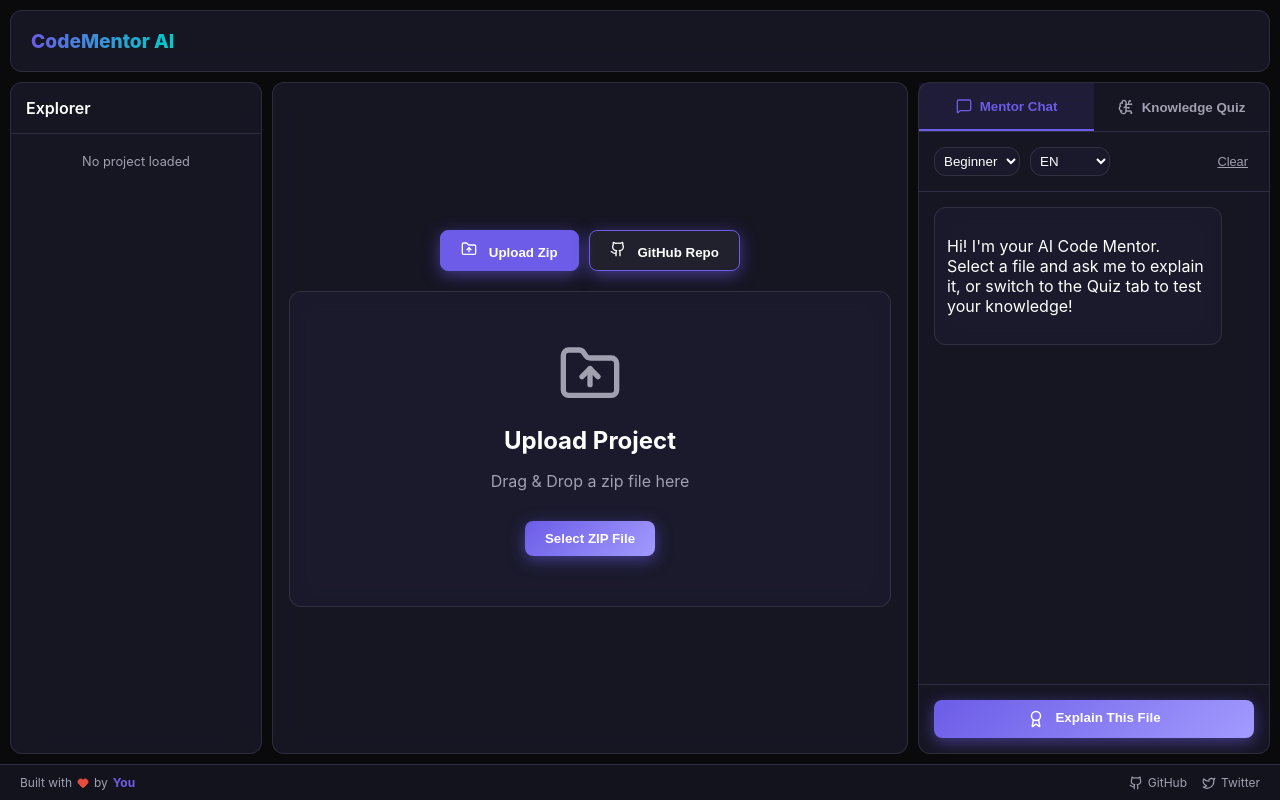
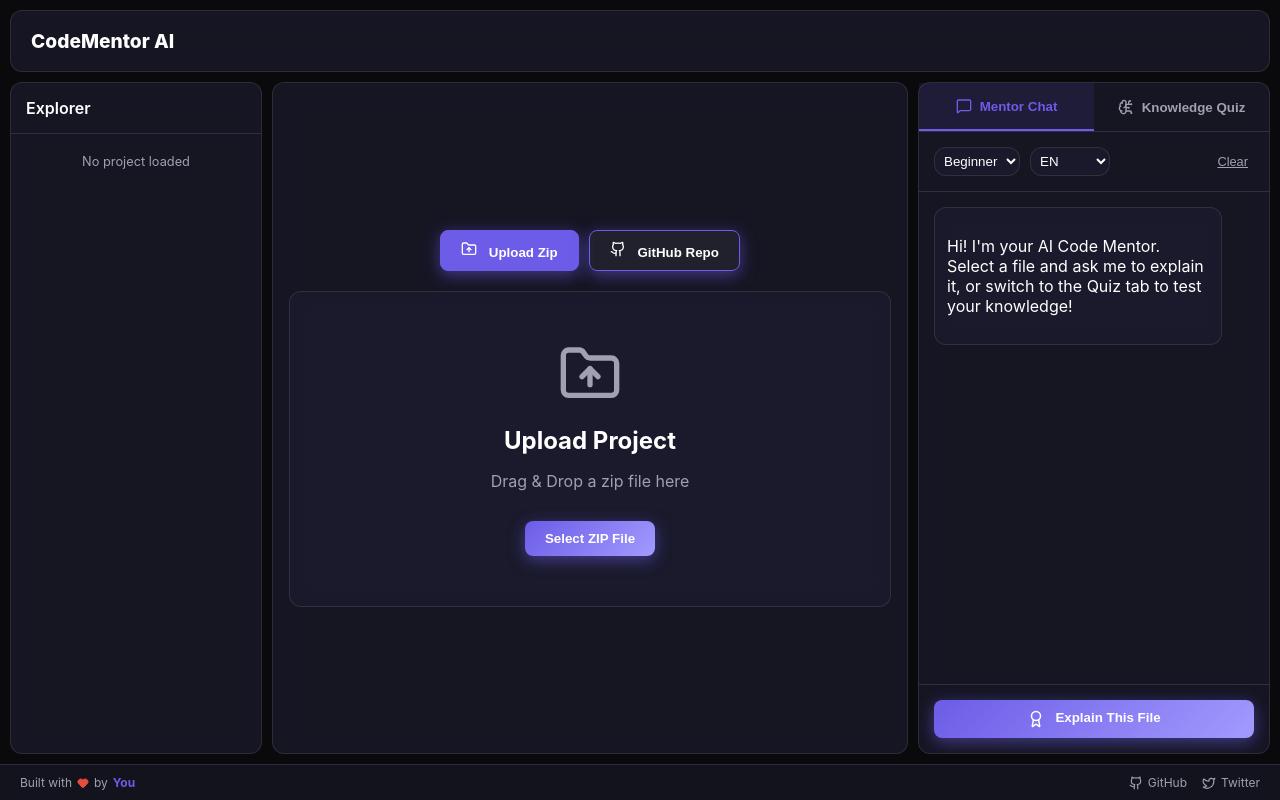
Before and after one commit to Priyanshug254/explain_my_code, a React app in the folder frontend/: page / in a window 1280 px wide. Built offline with nearby package versions, Linux system fonts and the light colour scheme; the HTML template or start-up script is replaced by a standard one.

Commit message:
Design: Add animated gradient effect to App Header

```diff
--- a/frontend/src/App.jsx
+++ b/frontend/src/App.jsx
@@ -37,7 +37,7 @@ function App() {
     <div className="fullscreen">
       {/* Header */}
       <header className="glass-panel" style={{ height: '60px', margin: '10px', display: 'flex', alignItems: 'center', padding: '0 20px', justifyContent: 'space-between' }}>
-        <h1 style={{ fontSize: '1.2rem', fontWeight: '800', background: 'linear-gradient(to right, #6c5ce7, #00cec9)', WebkitBackgroundClip: 'text', WebkitTextFillColor: 'transparent' }}>
+        <h1 className="gradient-text" style={{ fontSize: '1.2rem', fontWeight: '800', margin: 0 }}>
           CodeMentor AI
         </h1>
         {projectTree && <span style={{ fontSize: '0.9rem', color: 'var(--text-muted)' }}>{projectTree.name}</span>}
```
